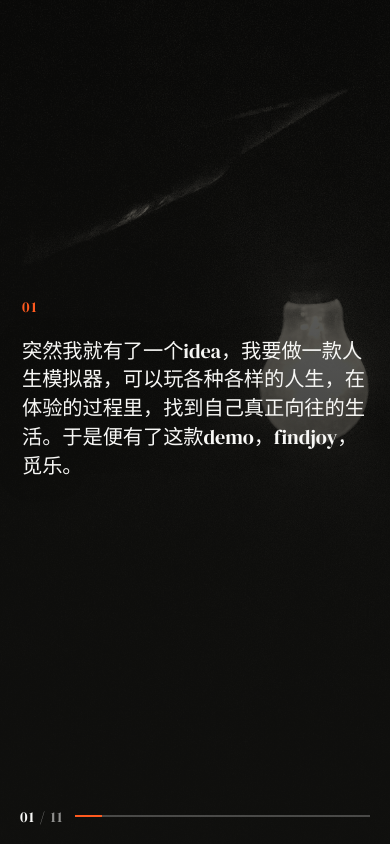
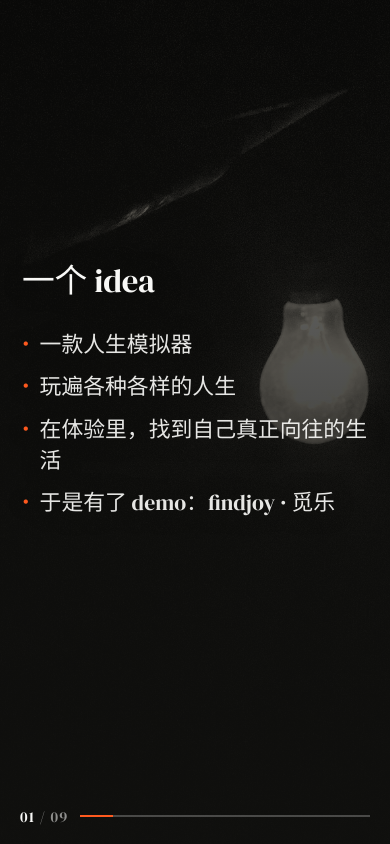
Before and after one commit to RockdaC239/findjoy, a Next.js app: page /findjoy/showcase in a window 390 px wide. Built offline with nearby package versions, Linux system fonts and the light colour scheme.

Commit message:
feat:展示页按演讲需求重构，第1页浓缩要点、4+5合并、删减与精简文案

```diff
--- a/app/showcase/ShowcaseDeck.tsx
+++ b/app/showcase/ShowcaseDeck.tsx
@@ -1,27 +1,43 @@
 "use client";
 
 import { useCallback, useEffect, useRef, useState } from "react";
+import type { ReactNode } from "react";
 import Link from "next/link";
 import { ShowcaseLogo } from "./ShowcaseLogo";
 import styles from "./showcase.module.css";
 
-// 10 段叙事文案：来自产品团队提供的「findjoy 由来」讲述，逐字照搬、每段一页。
-// 结尾页（第 11 页）保留原展示海报：人生没有答案，只有选择 + 二维码。
+// PPT 只做「提取重点 + 提词」，细节由演讲人口述：
+// - 第 1 页为浓缩要点页（不含原文，去掉第一人称）
+// - 其余叙事页保留原文逐字，或按用户要求精简/合并/删除
+// - 结尾页（第 9 页）保留原展示海报：人生没有答案，只有选择 + 二维码
 type NarrativeSlide = {
   no: string;
-  text: string;
   img: string;
+  /** 单段原文（逐字） */
+  text?: string;
+  /** 多行原文（逐字，同一页，如原 4、5 段合并） */
+  lines?: string[];
+  /** 浓缩页：主句 */
+  title?: string;
+  /** 浓缩页：要点列表（提词用） */
+  points?: string[];
 };
 
 const narrativeSlides: NarrativeSlide[] = [
   {
     no: "01",
-    text: "突然我就有了一个idea，我要做一款人生模拟器，可以玩各种各样的人生，在体验的过程里，找到自己真正向往的生活。于是便有了这款demo，findjoy，觅乐。",
+    title: "一个 idea",
+    points: [
+      "一款人生模拟器",
+      "玩遍各种各样的人生",
+      "在体验里，找到自己真正向往的生活",
+      "于是有了 demo：findjoy · 觅乐",
+    ],
     img: "deck-01-idea.jpg",
   },
   {
     no: "02",
-    text: "它和市面上绝大多数的人生模拟器不一样，它没有目标、没有数值、没有评判，因为我认为这些东西无法描述生命的厚度。",
+    text: "没有目标，没有数值，没有评判",
     img: "deck-02-thickness.jpg",
   },
   {
@@ -31,37 +47,30 @@ const narrativeSlides: NarrativeSlide[] = [
   },
   {
     no: "04",
-    text: "根据用户的过往经历，以及当下所做的决定，来实时推演下一个节点发生的事。",
+    lines: [
+      "根据用户的过往经历，以及当下所做的决定，来实时推演下一个节点发生的事。",
+      "从而推动用户再次做出决策。",
+    ],
     img: "deck-04-nodes.jpg",
   },
   {
     no: "05",
-    text: "从而推动用户再次做出决策。",
-    img: "deck-05-loop.jpg",
-  },
-  {
-    no: "06",
     text: "每一个决策都会把用户推向不同的人生方向，用户要在爱情、事业、亲情、友情之间做平衡、做抉择。",
     img: "deck-05-directions.jpg",
   },
   {
-    no: "07",
+    no: "06",
     text: "所有选择都没有对错，也没有所谓的成功，只想帮助用户在走过多种人生后，找到自己想过的生活，找到幸福。",
     img: "deck-06-path.jpg",
   },
   {
-    no: "08",
-    text: "大富大贵不等于幸福、躺平不等于幸福、功成名就也不等于幸福，那幸福是什么呢？",
+    no: "07",
+    text: "幸福是什么？",
     img: "deck-07-happiness.jpg",
   },
   {
-    no: "09",
-    text: "答案在每个体会过多种人生的用户心里，且每个人的定义都不同。",
-    img: "deck-08-heart.jpg",
-  },
-  {
-    no: "10",
-    text: "而这便是findjoy的意义所在。",
+    no: "08",
+    text: "这便是findjoy的意义所在。",
     img: "deck-10-meaning.jpg",
   },
 ];
@@ -183,6 +192,37 @@ export default function ShowcaseDeck() {
     .filter(Boolean)
     .join(" ");
 
+  const slideBody = (s: NarrativeSlide): ReactNode => {
+    if (s.title) {
+      return (
+        <>
+          <p data-deck-title className={[styles.deckText, styles.t1].join(" ")}>{s.title}</p>
+          <div className={styles.deckPoints}>
+            {(s.points ?? []).map((pt, j) => (
+              <p key={j} data-deck-point className={styles.deckPoint}>
+                <span className={styles.deckPointMark} aria-hidden="true">·</span>
+                {pt}
+              </p>
+            ))}
+          </div>
+        </>
+      );
+    }
+    if (s.lines) {
+      const size = textSizeClass(s.lines.join("").length);
+      return (
+        <div className={styles.deckLines}>
+          {s.lines.map((ln, j) => (
+            <p key={j} data-deck-line className={[styles.deckText, size].join(" ")}>
+              {ln}
+            </p>
+          ))}
+        </div>
+      );
+    }
+    return <p className={[styles.deckText, textSizeClass((s.text ?? "").length)].join(" ")}>{s.text}</p>;
+  };
+
   return (
     <div className={deckClass}>
       {narrativeSlides.map((s, i) => (
@@ -192,7 +232,7 @@ export default function ShowcaseDeck() {
             .filter(Boolean)
             .join(" ")}
           role="region"
-          aria-label={s.text.slice(0, 24)}
+          aria-label={s.title ?? s.text ?? (s.lines ?? []).join("")}
           aria-hidden={i !== index}
         >
           <div className={styles.bg}>
@@ -206,10 +246,7 @@ export default function ShowcaseDeck() {
             />
             <div className={styles.veil} />
           </div>
-          <div className={styles.content}>
-            <span className={styles.deckNo}>{s.no}</span>
-            <p className={[styles.deckText, textSizeClass(s.text.length)].join(" ")}>{s.text}</p>
-          </div>
+          <div className={styles.content}>{slideBody(s)}</div>
         </section>
       ))}
 
--- a/app/showcase/showcase.module.css
+++ b/app/showcase/showcase.module.css
@@ -83,6 +83,36 @@
 .t2 { font-size: clamp(34px, 4.2vw, 78px); }
 .t3 { font-size: clamp(29px, 3.5vw, 62px); }
 .t4 { font-size: clamp(25px, 3vw, 52px); }
+/* 浓缩页：主句 + 要点列表（提词用） */
+.deckPoints {
+  margin-top: 36px;
+  display: flex;
+  flex-direction: column;
+  gap: 18px;
+}
+.deckPoint {
+  margin: 0;
+  display: flex;
+  align-items: baseline;
+  gap: 14px;
+  color: rgba(248, 248, 246, 0.92);
+  font-family: "DM Serif Display", Georgia, serif;
+  font-size: clamp(22px, 2.3vw, 38px);
+  line-height: 1.4;
+  text-shadow: 0 2px 24px rgba(0, 0, 0, 0.35);
+}
+.deckPointMark {
+  flex: none;
+  color: var(--orange);
+  font-size: 1.15em;
+  line-height: 1;
+}
+/* 多行原文（同一页多段） */
+.deckLines {
+  display: flex;
+  flex-direction: column;
+  gap: 20px;
+}
 .eyebrow {
   margin: 0 0 26px;
   font-size: 11px;
@@ -501,6 +531,17 @@
   .deckNo {
     margin-bottom: 18px;
   }
+  .deckPoints {
+    margin-top: 24px;
+    gap: 12px;
+  }
+  .deckPoint {
+    gap: 10px;
+    font-size: clamp(18px, 5.6vw, 26px);
+  }
+  .deckLines {
+    gap: 14px;
+  }
   .t1 { font-size: clamp(26px, 8.4vw, 40px); }
   .t2 { font-size: clamp(24px, 7.2vw, 34px); }
   .t3 { font-size: clamp(21px, 6vw, 29px); }
```
Also changed, not shown: public/deck/deck-05-loop.jpg (deleted), public/deck/deck-08-heart.jpg (deleted), 37 other files (tests, documents, lock files or other folders).
